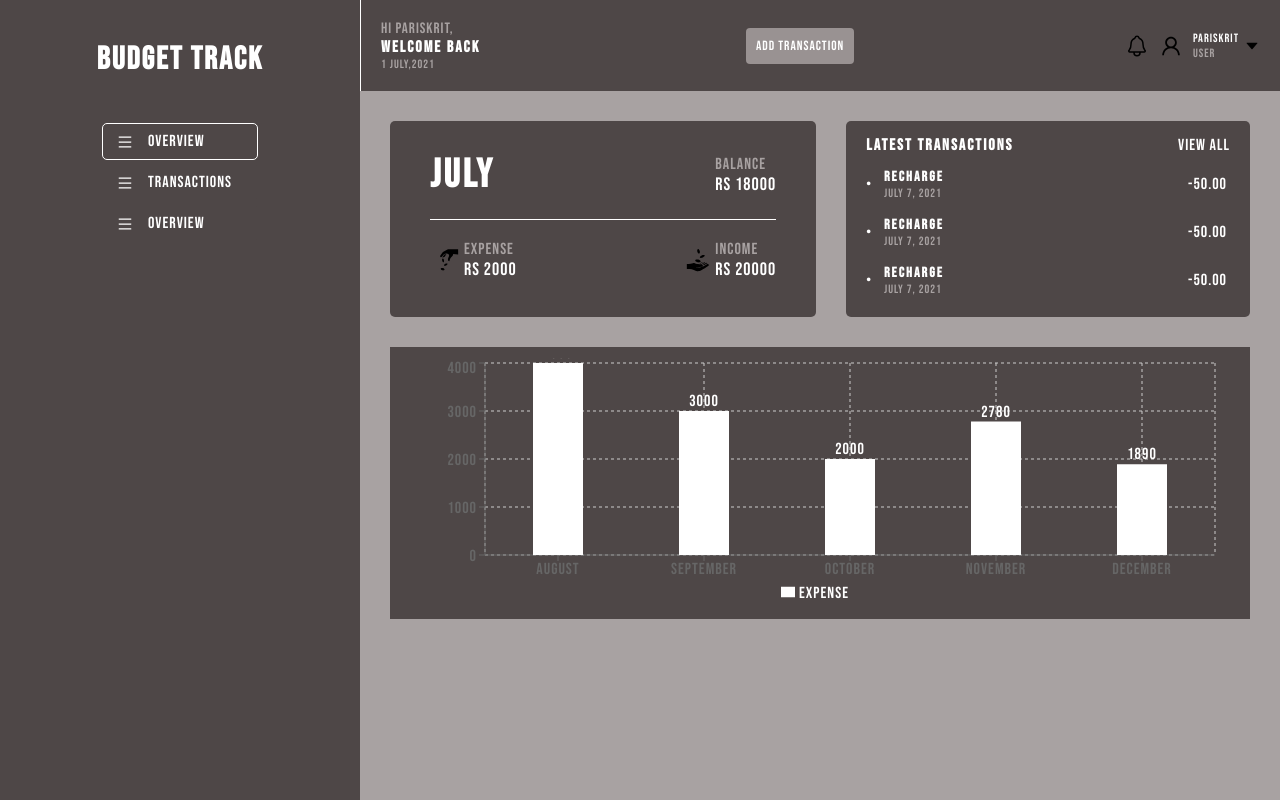
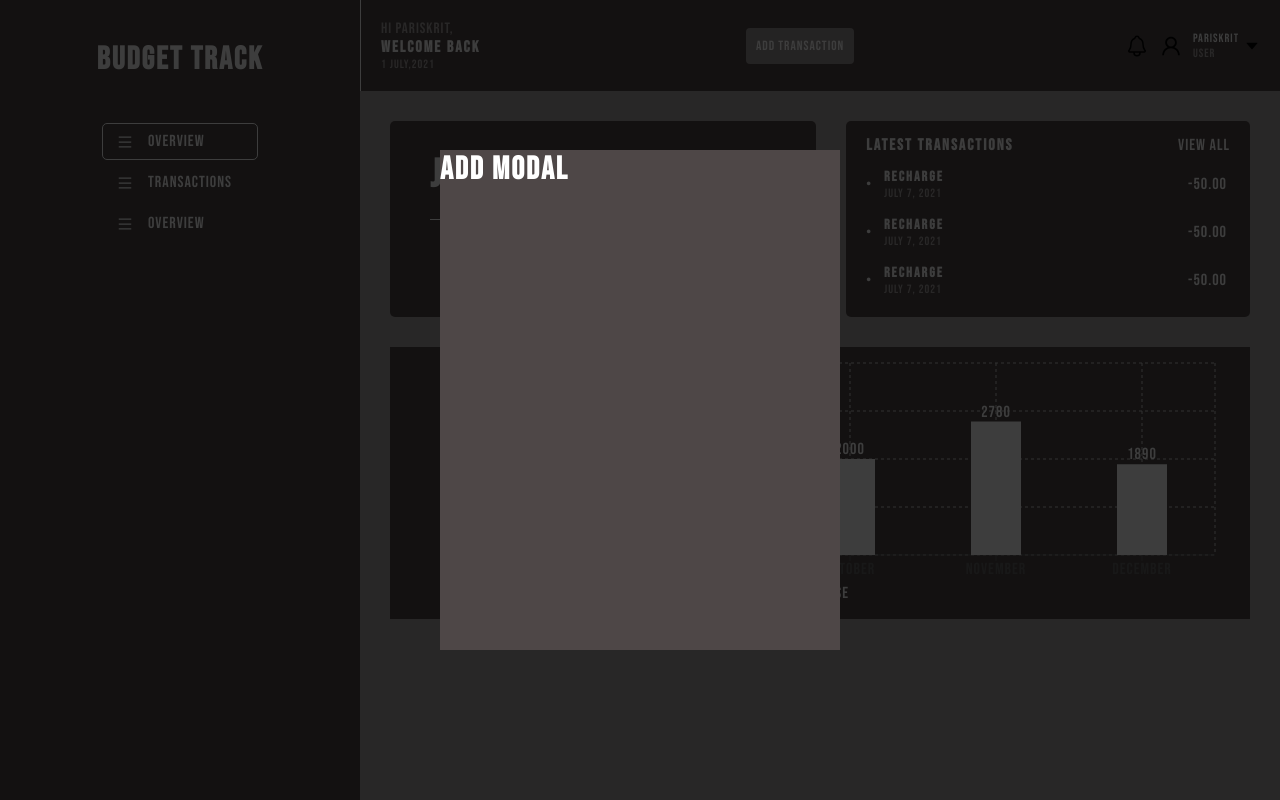
Before and after one commit to pariskrit/budget-app, a React (Create React App) app: page / in a window 1280 px wide. Both pictures are taken after a click on the button "Add Transaction". Built offline with nearby package versions, Linux system fonts and the light colour scheme.

Commit message:
added modal

```diff
--- a/src/components/Button/index.tsx
+++ b/src/components/Button/index.tsx
@@ -4,7 +4,7 @@ import "./style.scss";
 interface buttonType {
   children: string;
   type: "button" | "submit";
-  onClick: () => void;
+  onClick: (e: any) => void;
 }
 function Button({ children, ...rest }: buttonType) {
   return (
--- /dev/null
+++ b/src/components/Modal/index.tsx
@@ -0,0 +1,18 @@
+import React from "react";
+import "./style.scss";
+
+interface modalPropType {
+  open: boolean;
+  close: (e: any) => void;
+}
+function Modal({ open, close }: modalPropType) {
+  return (
+    <div className={`modal_background ${open ? "open" : ""}`} onClick={close}>
+      <div className="modal_container">
+        <h1>Add Modal</h1>
+      </div>
+    </div>
+  );
+}
+
+export default Modal;
--- /dev/null
+++ b/src/components/Modal/style.scss
@@ -0,0 +1,31 @@
+@import "../../styleSass/mixins.scss";
+@import "../../styleSass/variables.scss";
+
+.modal_background {
+  background-color: rgba(0, 0, 0, 0.76);
+  opacity: 0;
+  visibility: hidden;
+  position: absolute;
+  top: 0;
+  left: 0;
+  width: 100vw;
+  height: 100vh;
+  z-index: 1;
+  @include flexWithCenter;
+  transition: all 0.1s ease-in;
+}
+
+.open {
+  opacity: 1;
+  visibility: visible;
+}
+
+.modal_container {
+  z-index: 3;
+  color: white;
+  background-color: $primaryColor;
+
+  height: 500px;
+  width: 400px;
+  transition: all 1s ease-in;
+}
--- a/src/components/Topbar/index.tsx
+++ b/src/components/Topbar/index.tsx
@@ -1,11 +1,14 @@
-import React from "react";
+import React, { useState } from "react";
 import "./style.scss";
 import { IoNotificationsOutline } from "react-icons/io5";
 import { AiOutlineUser, AiOutlineCaretDown } from "react-icons/ai";
-import IconWithTexts from "../IconWithTexts";
 import Button from "../Button";
+import Modal from "../Modal";
+import { useModal } from "../../hooks/useModal";
 
 function Topbar() {
+  const { openModal, handleModalOpenClose } = useModal();
+
   return (
     <div className="topbar">
       <div>
@@ -13,10 +16,7 @@ function Topbar() {
         <strong className="topbar_greet">Welcome Back</strong>
         <p className="topbar_date">1 July,2021</p>
       </div>
-      <Button
-        type="button"
-        onClick={() => console.log("open add transaction model")}
-      >
+      <Button type="button" onClick={handleModalOpenClose}>
         Add Transaction
       </Button>
       <div className="topbar_rightside">
@@ -30,6 +30,7 @@ function Topbar() {
           <AiOutlineCaretDown />
         </div>
       </div>
+      <Modal open={openModal} close={handleModalOpenClose} />
     </div>
   );
 }
--- /dev/null
+++ b/src/hooks/useModal.ts
@@ -0,0 +1,16 @@
+import React from "react";
+
+export const useModal = () => {
+  const [openModal, setOpenModal] = React.useState(false);
+
+  const handleModalOpenClose = (e: any) => {
+    if (e.target.className.split(" ")[0] === "modal_background")
+      setOpenModal(false);
+
+    if (!openModal) {
+      setOpenModal(true);
+    }
+  };
+
+  return { openModal, handleModalOpenClose };
+};
```
